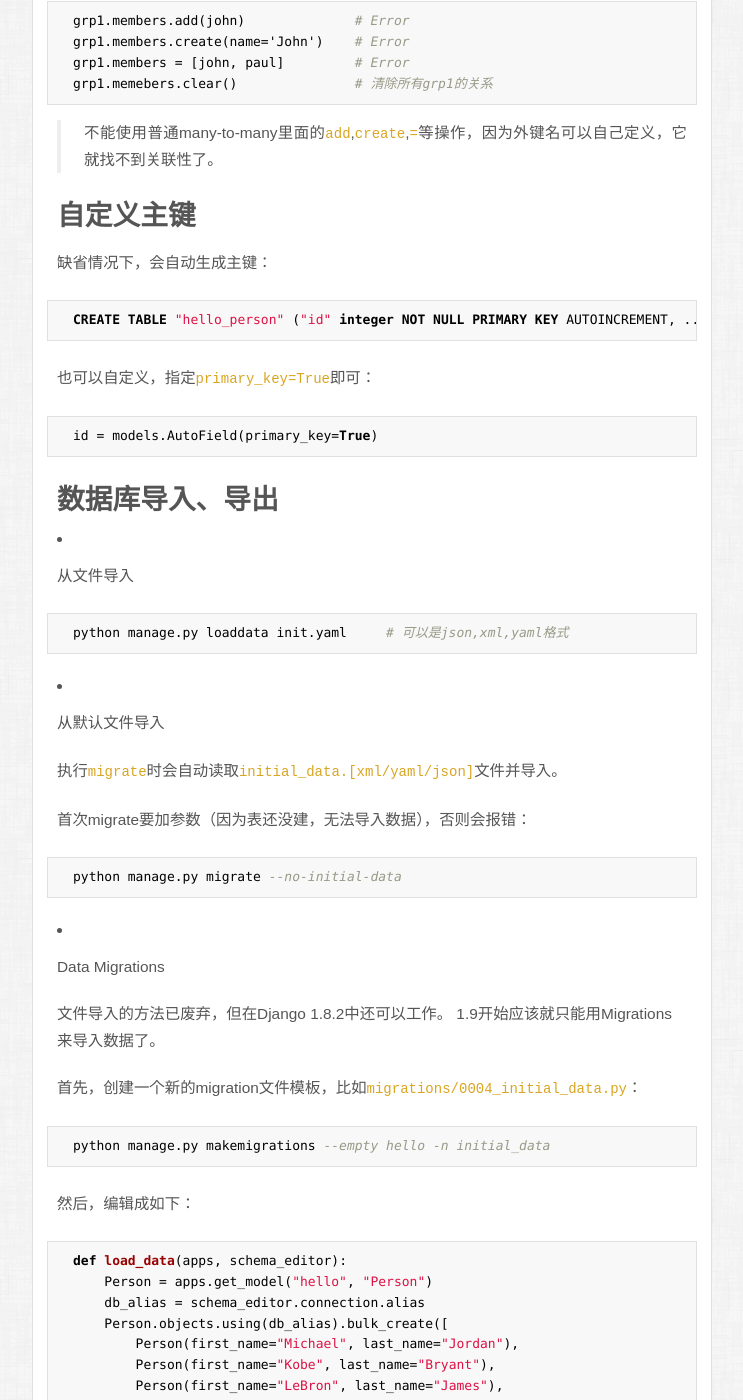
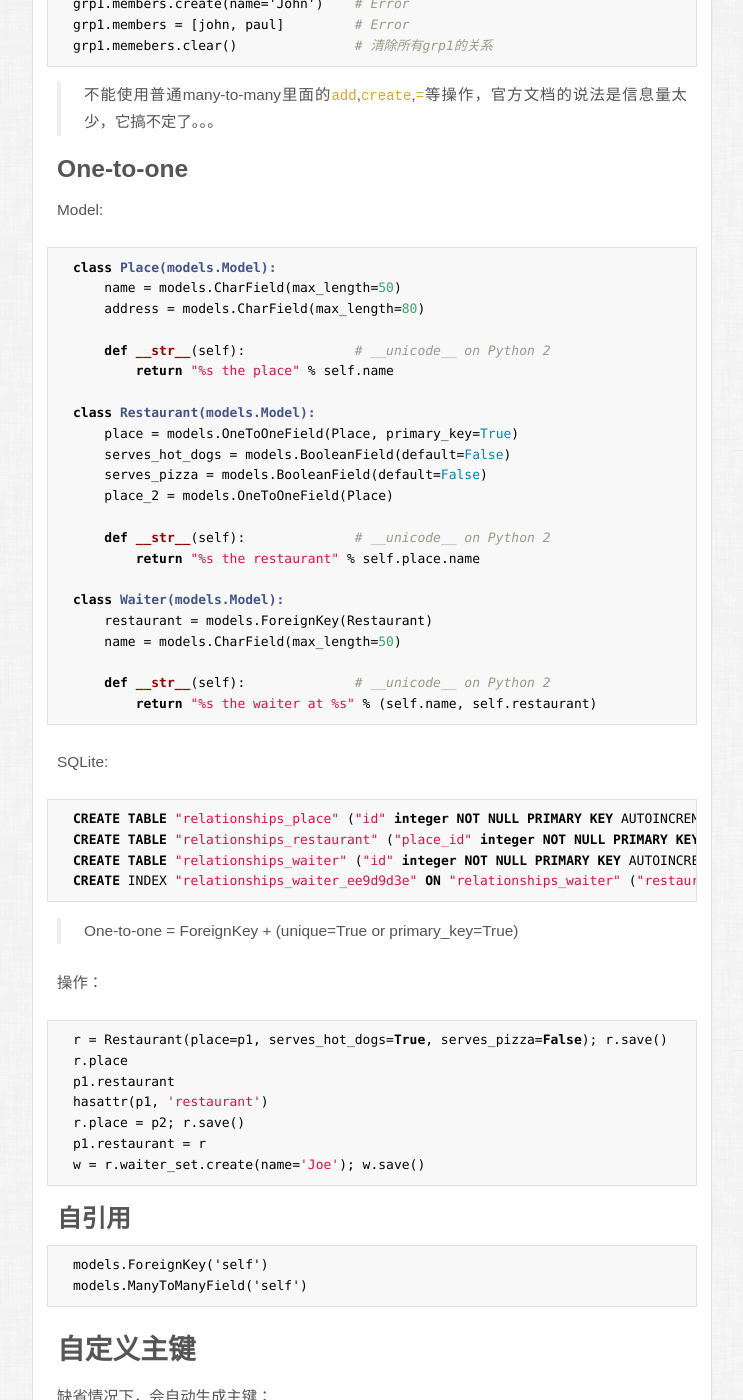
Before and after one commit to ericzhong/ericzhong.github.io, a Jekyll site: the page built from _posts/2015-08-12-django.md, in a window 1280 px wide and 1400 px high, scrolled down 4672 px. Shown: the whole window, without its empty margins (268-1011 px from the left). Built offline with Jekyll 4.4.1, drawn with Linux system fonts in a browser that asks for light colours; Markdown is read by kramdown in place of the engine named in the settings; some of the changed text lies outside the part shown.

Commit message:
[django] add one-to-one relationship

```diff
--- a/_posts/2015-08-12-django.md
+++ b/_posts/2015-08-12-django.md
@@ -67,7 +67,7 @@ category: it
 
 ### null与blank
 
-  `null`作用于数据库。`null=True`，表示数据库中该列可为NULL。
+  `null`作用于数据库。`null=True`，表示数据库中该列可为NULL，上层接口不传实参（无缺省值情况下）或者实参为None到数据库中都是NULL。
   `blank`作用于表单验证。`blank=True`，表示表单中该字段不是必须填的（可见admin页面）。
 
 
@@ -187,7 +186,60 @@ SQLite:
     grp1.members = [john, paul]         # Error
     grp1.memebers.clear()               # 清除所有grp1的关系
 
-> 不能使用普通many-to-many里面的`add`,`create`,`=`等操作，因为外键名可以自己定义，它就找不到关联性了。
+> 不能使用普通many-to-many里面的`add`,`create`,`=`等操作，官方文档的说法是信息量太少，它搞不定了。。。
+
+
+### One-to-one
+
+Model:
+
+    class Place(models.Model):
+        name = models.CharField(max_length=50)
+        address = models.CharField(max_length=80)
+
+        def __str__(self):              # __unicode__ on Python 2
+            return "%s the place" % self.name
+
+    class Restaurant(models.Model):
+        place = models.OneToOneField(Place, primary_key=True)
+        serves_hot_dogs = models.BooleanField(default=False)
+        serves_pizza = models.BooleanField(default=False)
+        place_2 = models.OneToOneField(Place)
+
+        def __str__(self):              # __unicode__ on Python 2
+            return "%s the restaurant" % self.place.name
+
+    class Waiter(models.Model):
+        restaurant = models.ForeignKey(Restaurant)
+        name = models.CharField(max_length=50)
+
+        def __str__(self):              # __unicode__ on Python 2
+            return "%s the waiter at %s" % (self.name, self.restaurant)
+
+SQLite:
+
+    CREATE TABLE "relationships_place" ("id" integer NOT NULL PRIMARY KEY AUTOINCREMENT, "name" varchar(50) NOT NULL, "address" varchar(80) NOT NULL);
+    CREATE TABLE "relationships_restaurant" ("place_id" integer NOT NULL PRIMARY KEY REFERENCES "relationships_place" ("id"), "serves_hot_dogs" bool NOT NULL, "serves_pizza" bool NOT NULL);
+    CREATE TABLE "relationships_waiter" ("id" integer NOT NULL PRIMARY KEY AUTOINCREMENT, "name" varchar(50) NOT NULL, "restaurant_id" integer NOT NULL REFERENCES "relationships_restaurant" ("place_id"));
+    CREATE INDEX "relationships_waiter_ee9d9d3e" ON "relationships_waiter" ("restaurant_id");
+
+> One-to-one = ForeignKey + (unique=True or primary_key=True)
+
+操作：
+
+    r = Restaurant(place=p1, serves_hot_dogs=True, serves_pizza=False); r.save()
+    r.place
+    p1.restaurant
+    hasattr(p1, 'restaurant')
+    r.place = p2; r.save()
+    p1.restaurant = r
+    w = r.waiter_set.create(name='Joe'); w.save()
+
+
+### 自引用
+
+    models.ForeignKey('self')
+    models.ManyToManyField('self')
 
 
 ## 自定义主键
```
Also changed, not shown: other parts of _posts/2015-08-12-django.md (+0 -1 lines).
